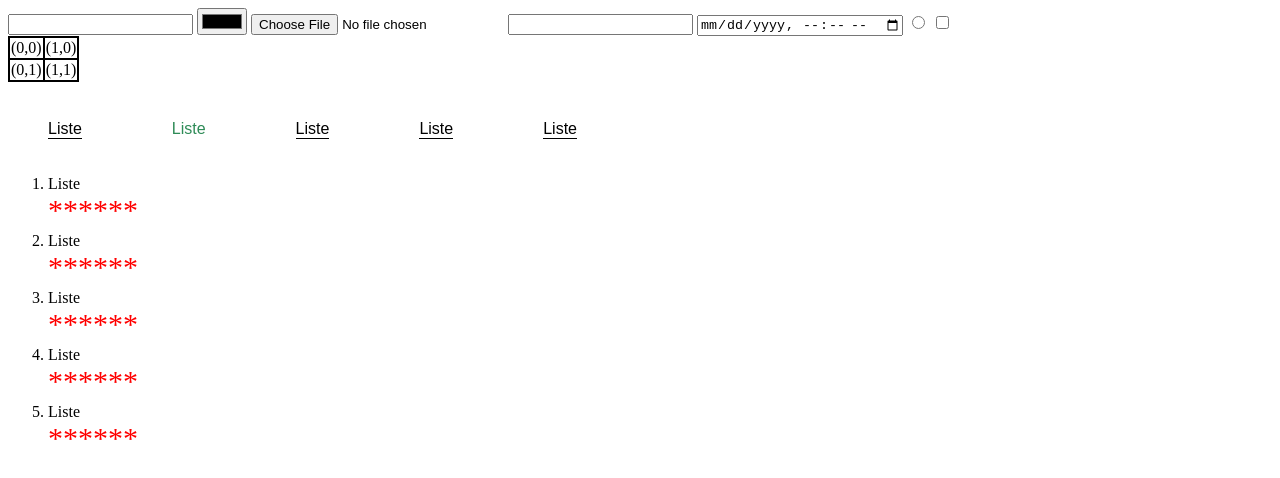
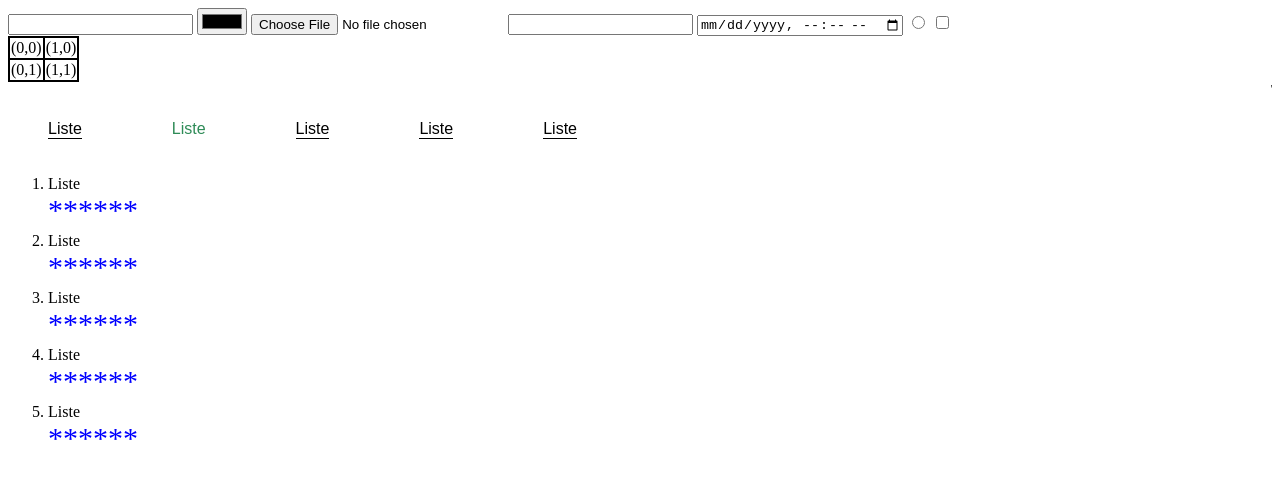
Before and after one commit to Furkanuzzunzs/basit-bilgy, a plain HTML site: page notlu/notlar.html in a window 1280 px wide. Drawn offline with Linux system fonts and the light colour scheme.

Commit message:
Update style.css

```diff
--- a/notlu/style.css
+++ b/notlu/style.css
@@ -4,4 +4,4 @@
 .ordered-list-one:nth-child(2){ font-family:Arial; border: none;color: seagreen;}
 .interel{margin-top: 5px;}
 .rel{float: left; clear: both;}
-.interel::after{content:"******";font-size: 30px;display: block;color: red;text-align: initial;}
+.interel::after{content:"******";font-size: 30px;display: block;color: red;text-align: initial;}.interel::after{content:"******";font-size: 30px;display: block;color: blue;text-align: initial;}
```
